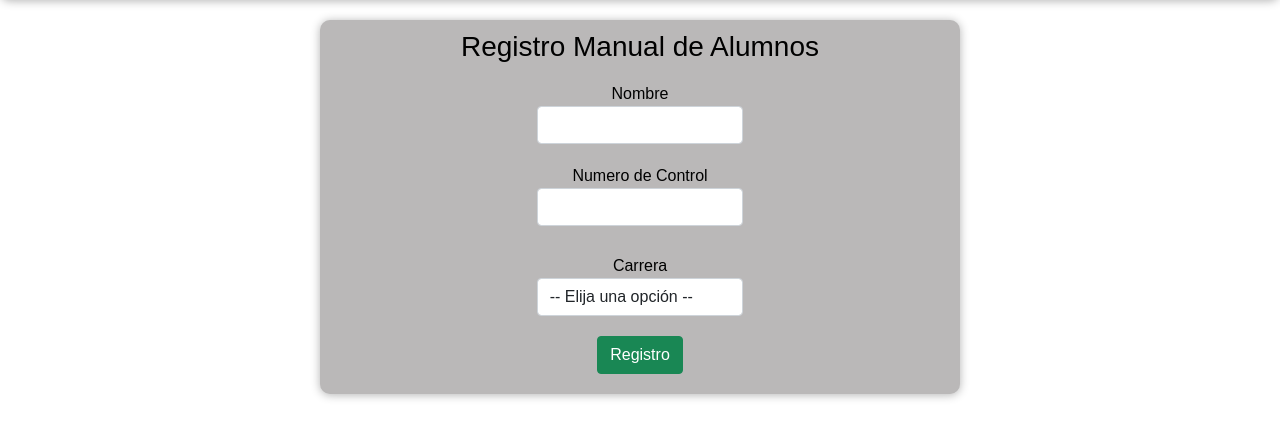
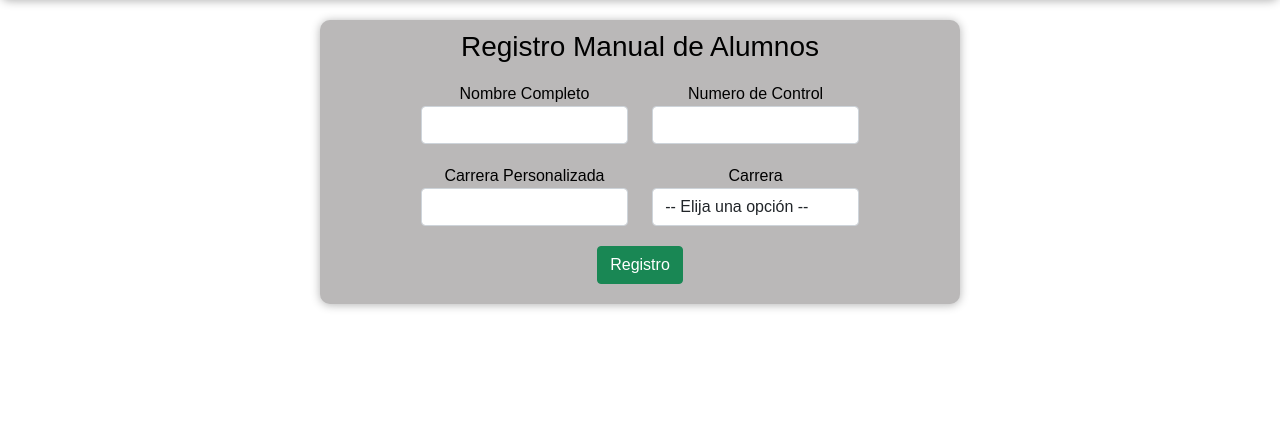
Before and after one commit to Articfire/repositorio-expedientes-ith, a Django app: page /alta in a window 1280 px wide. Shown: the part 162-600 px from the top of the page. Run offline with Django 3.2, Linux system fonts and the light colour scheme; the visitor is signed in with stand-in values (Sample User, id 1); some libraries are stand-ins or nearby versions.

Commit message:
Arreglar alta de usuarios y un detalle en expedientes. Fix #20

```diff
--- a/proyecto/repositorio/views.py
+++ b/proyecto/repositorio/views.py
@@ -47,26 +47,31 @@ def ControladorImportarAlumnos(request):
 def ControladorAltaAlumnos(request):
     data = {'error' : None}
     if request.method == "POST":
-        # validaciones del lado del servidor
+        # validaciones del formulario
+        if request.POST.get('txt_carrera') == "" and request.POST.get('carrera-personalizada') == "":
+            data.update({'error' : 'Error: Debe elegir una opcion, elegir una carrera de la lista o escribir una carrera personalizada.'})
+        elif not request.POST.get('txt_carrera') == "" and not request.POST.get('carrera-personalizada') == "":
+            data.update({'error' : 'Error: No puede elegir una carrera y escribir una personalizada a la vez.'})
+        elif not request.POST.get('txt_carrera') == "":
+            carrera = request.POST.get('txt_carrera')
+        else:
+            carrera = request.POST.get('carrera-personalizada')
+
         try:
             alumno_a_registrar = Alumno(
                 nombre_completo = request.POST.get('txt_nombre'),
                 numero_control = request.POST.get('txt_noControl'),
-                carrera = request.POST.get('txt_carrera'),
+                carrera = carrera,
             )
-            alumno_a_registrar.save()
-        except ValueError as e:
-            if not (type(alumno_a_registrar.nombre_completo) == type('')):
-                data['error'] = "El tipo de dato en el campo 'Nombre Completo' es incorrecto."
-            elif not (type(alumno_a_registrar.numero_control) == type(0)):
-                data['error'] = "El tipo de dato en el campo 'Numero Control' es incorrecto."
-            elif not (type(alumno_a_registrar.carrera) == type('')):
-                data['error'] = "El tipo de dato en el campo 'Carrera' es incorrecto."
-        else:
-            if not 50 >= len(alumno_a_registrar.nombre_completo) >= 10:
-                data['error'] = "El nombre completo debe tener entre 50 y 10 caracteres."
-            elif not 8 >= len(alumno_a_registrar.numero_control) >= 7:
-                data['error'] = "El numero de control debe tener entre 8 y 7 digitos."
+            if not 50 >= len(alumno_a_registrar.nombre_completo) >= 10 and not data['error']:
+                data['error'] = "Error: El nombre completo debe tener entre 50 y 10 caracteres."
+            elif not 8 >= len(alumno_a_registrar.numero_control) >= 7 and not data['error']:
+                data['error'] = "Error: El numero de control debe tener entre 8 y 7 digitos."
+            else:
+                alumno_a_registrar.save()
+        except Exception as ex:
+            if not data['error']:
+                data['error'] = str(ex)
     return render(request, 'alta_usuarios.html', data)
 
 def ControladorConsultaExpedientes(request):
@@ -86,7 +91,7 @@ def ControladorExpediente(request, id):
         'archivos' : archivos,
     })
 
-    if request.method == 'POST' and not data.get('error'):
+    if request.method == 'POST' and not data['error']:
         if request.POST.get('prefijo') == "" and request.POST.get('prefijo-personalizado') == "":
             data.update({'error' : 'Debe elegir una opcion.'})
         elif request.FILES.get('archivo'):
--- a/proyecto/templates/alta_usuarios.html
+++ b/proyecto/templates/alta_usuarios.html
@@ -9,19 +9,27 @@
   <div class="fondodatos contenedor col-6">
       <center>
         <h3>Registro Manual de Alumnos</h3>
+
         <div class="grupo-input col-4">
-          <label class="" for="txt_nombre">Nombre</label>
+          <label for="txt_nombre">Nombre Completo</label>
           <input class="form-control" type="text" id="txt_nombre" name="txt_nombre" required>
         </div>
+
+        <div class="grupo-input col-4">
+          <label for="txt_clave">Numero de Control</label>
+          <input class="form-control" type="number" id="txt_clave" name="txt_noControl" required>
+        </div>
+
         <br>
+
         <div class="grupo-input col-4">
-          <label class="" for="txt_clave">Numero de Control</label>
-          <input class="form-control" type="number" id="txt_clave" name ="txt_noControl" required>
+          <label for="carrera-personalizada">Carrera Personalizada</label>
+          <input class="form-control" oninput="ControlDeListaDeCarreras();" type="text" name="carrera-personalizada" id="carrera-personalizada">
         </div>
-        <br>
-        <div class="grupo-input col-4">
-          <label for="prefijo" style="margin-top: 4%;">Carrera</label>
-    		  <select class="form-control" style="width: 100%;" id="prefijo" name="txt_carrera" required>
+
+        <div class="grupo-input col-4" id="grupo-carrera">
+          <label for="prefijo">Carrera</label>
+    		  <select class="form-control" style="width: 100%;" id="prefijo" name="txt_carrera">
             <option value="">-- Elija una opción --</option>
       		  <option value="ING. AERONAUTICA">ING. AERONAUTICA</option>
       		  <option value="ING. BIOMEDICA">ING. BIOMEDICA</option>
@@ -37,7 +45,9 @@
             <option value="ING. INFORMATICA">ING. INFORMATICA</option>
     		  </select>
         </div>
+
         <br>
+
         <div class="grupo-input col-4">
           <input class="btn btn-success" name="btn_registro" type="submit" value="Registro">
         </div>
@@ -52,3 +62,16 @@
 </center>
 {% endif %}
 {% endblock %}
+
+{% block script %}
+<script type="text/javascript">
+  function ControlDeListaDeCarreras(){
+    if ($("#carrera-personalizada").val() == '') {
+      $("#grupo-carrera").show()
+    }
+    else {
+      $("#grupo-carrera").hide()
+    }
+  }
+</script>
+{% endblock %}
--- a/proyecto/templates/expediente.html
+++ b/proyecto/templates/expediente.html
@@ -21,7 +21,7 @@ Expediente de {{ numero_control }}
 
           <input class="form-control" style="width: 60%; margin-top: 2%;" type="file" name="archivo" value="Seleccionar archivo" required>
 
-          <input class="form-control" style="width: 60%; margin-top: 2%;" oninput="ControlDeListaOpciones();" type="text" name="prefijo-personalizado" id="prefijo-personalizado" placeholder="Prefijo personalizado">
+          <input class="form-control" style="width: 60%; margin-top: 2%;" oninput="ControlDeListaOpciones();" type="text" name="prefijo-personalizado" id="prefijo-personalizado" placeholder="Personalizar Prefijo">
 
           <select class="form-control" style="width: 30%; margin-top: 2%;" name="prefijo" id="lista-opciones">
             <option value="">-- Elija una opción --</option>
```
Lines whose indentation alone changed are shown as unchanged.
